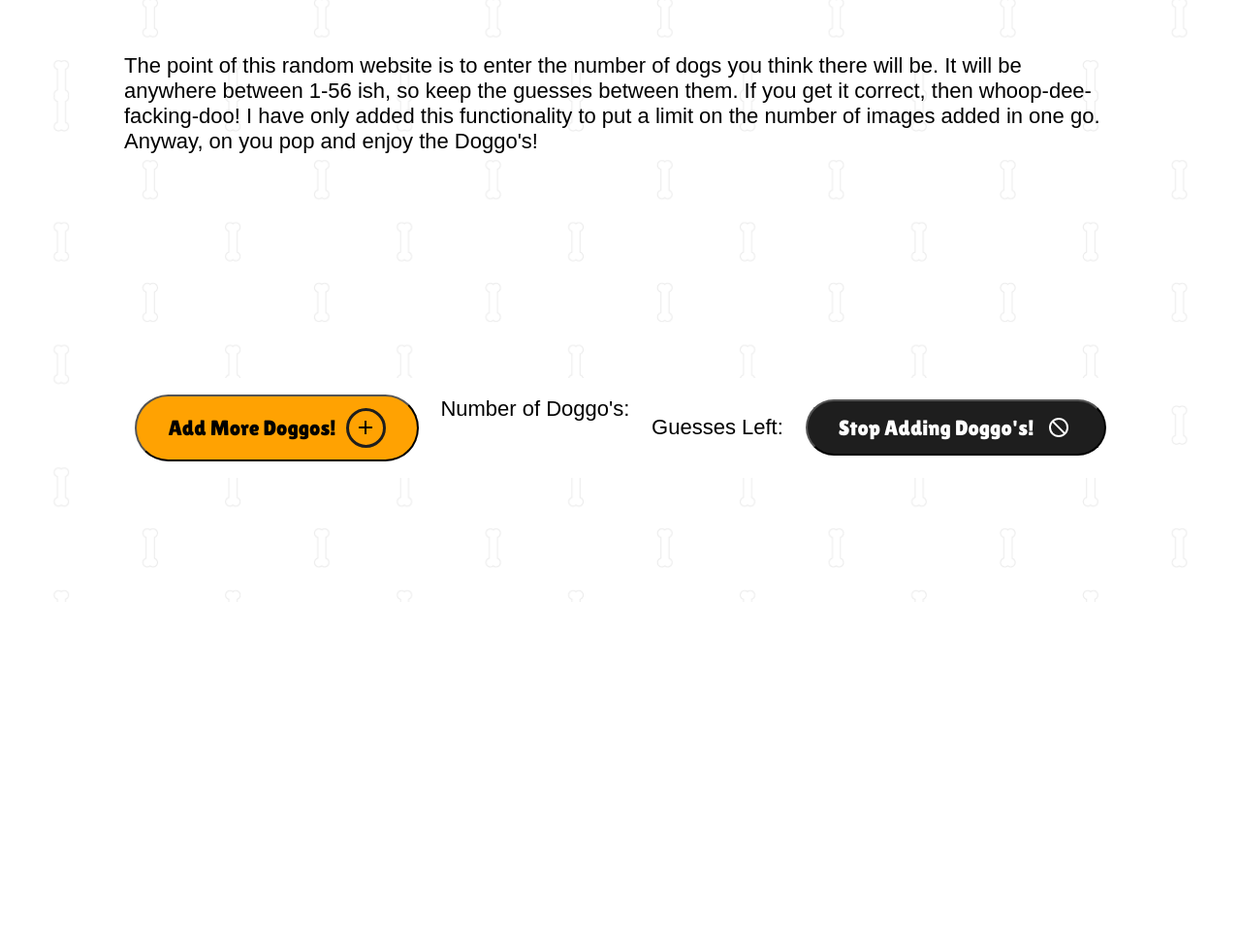
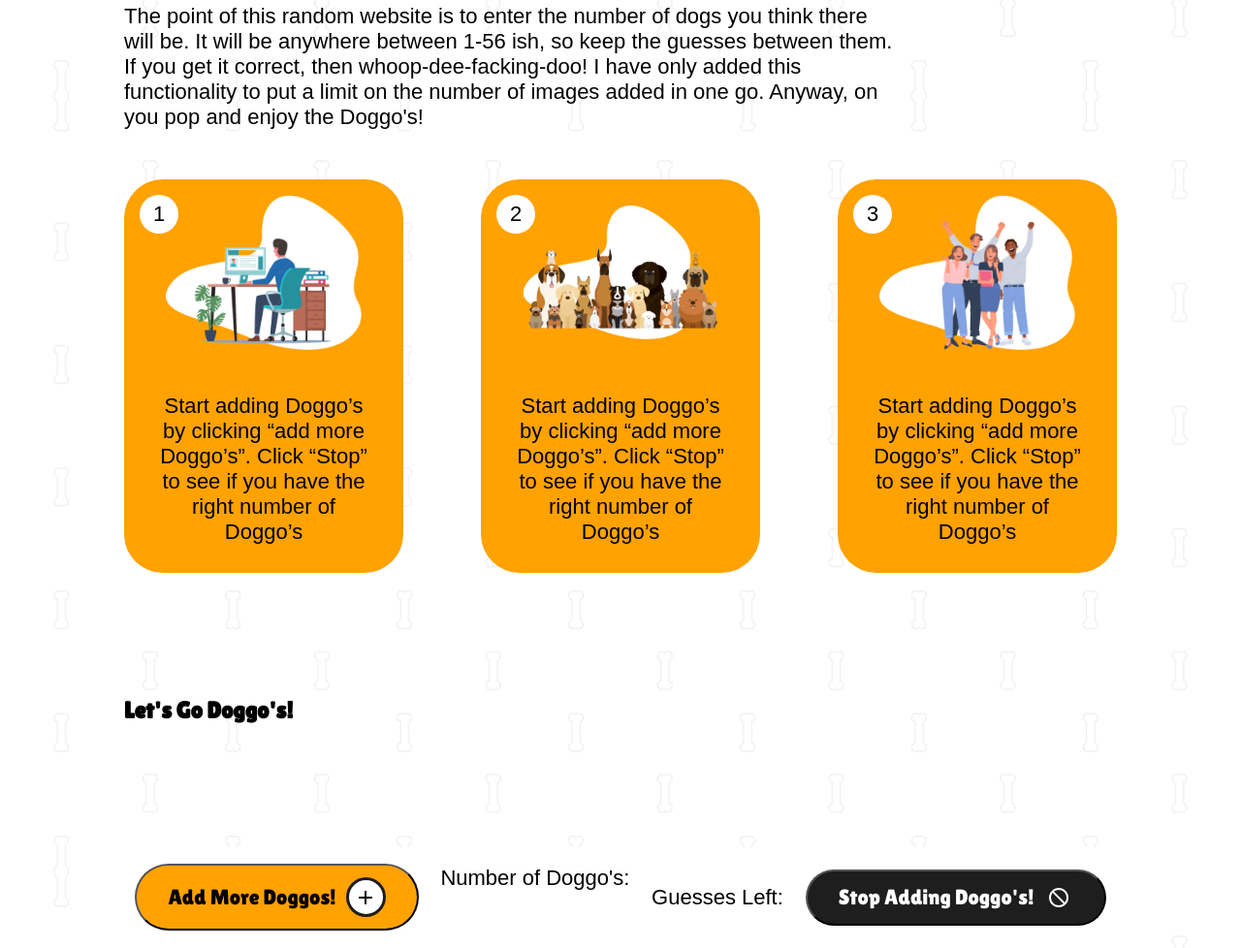
Before and after one commit to nickfeltham33/Frontend-Projects, a plain HTML site: page DoggoGenerator/index.html in a window 1280 px wide. Shown: the part 701-1679 px from the top of the page at 97% size. Before the commit the page ends 1322 px from the top, so only its background shows below. Drawn offline with Linux system fonts and the light colour scheme; no server answers; a web font is replaced by a local one.

Commit message:
add how to play info graphic. changed image paths

```diff
--- a/DoggoGenerator/index.html
+++ b/DoggoGenerator/index.html
@@ -4,14 +4,14 @@
     <meta charset="UTF-8">
     <meta name="viewport" content="width=device-width, initial-scale=1.0">
     <link rel="stylesheet" href="style.css">
-    <title>A Whole Lot of Doggos!</title>
+    <title>Too Many Doggos!</title>
 </head>
 <body>
     <main>
         <!-- Nav -->
         <nav>
             <div class="logo">
-                <img class="logo-img" src="./logo/doggo_logo.svg" alt="logo - a line drawing of a dog">
+                <img class="logo-img" src="./images/logo/doggo_logo.svg" alt="logo - a line drawing of a dog">
                 <p class="logo-text">Too Many Doggo's</p>
             </div>
             <div class="menu-btn">
@@ -27,14 +27,14 @@
                     <h1 class="title">How many doggo's is too many dogoo's? Let's find out!</h1>
                     <p class="subtitle">There’s millions of random Doggos available at the click of a button. “But why?” I hear you ask! Well we say why the %#!$ not! But, essentially this is just to test out some API functionality in a slightly more exciting way. Anyway click the button to get some Doggos... Now!!</p>
                     <button class="shadow">
-                        <a href="#gallery">Give Me Doggos!</a>
+                        <a href="#gallery-nav">Show Me The Doggos!</a>
                     </button>
                 </div>
             </div>
 
             <div class="right-wrap">
                 <div class="main-image-wrap">
-                    <img class="main-img" src="./logo/doggoLanding.png" alt="a dog wearing sunglassess">
+                    <img class="main-img" src="./images/images/doggoLanding.png" alt="a dog wearing sunglassess">
                 </div>
             </div>
         </section>
@@ -43,17 +43,47 @@
             <div class="intro-wrap">
                 <h2>How It Works</h2>
                 <p class="text">The point of this random website is to enter the number of dogs you think there will be. It will be anywhere between 1-56 ish, so keep the guesses between them. If you get it correct, then whoop-dee-facking-doo! I have only added this functionality to put a limit on the number of images added in one go. Anyway, on you pop and enjoy the Doggo's!</p>
+                <div class="info-graphic">
+                    <div class="step-wrap">
+                        <div class="step-number-wrap">
+                            <p class="step-number">1</p>
+                        </div>
+                        <div class="step-img-wrap">
+                            <img class="step-img" src="./images/steps/withbg/step-1.png" alt="step image">
+                        </div>
+                        <p class="info-text">Start adding Doggo’s by clicking “add more Doggo’s”. Click “Stop” to see if you have the right number of Doggo’s</p>
+                    </div>
+                    <div class="step-wrap">
+                        <div class="step-number-wrap">
+                            <p class="step-number">2</p>
+                        </div>
+                        <div class="step-img-wrap">
+                            <img class="step-img" src="./images/steps/withbg/step-2.png" alt="step image">
+                        </div>
+                        <p class="info-text">Start adding Doggo’s by clicking “add more Doggo’s”. Click “Stop” to see if you have the right number of Doggo’s</p>
+                    </div>
+                    <div class="step-wrap">
+                        <div class="step-number-wrap">
+                            <p class="step-number">3</p>
+                        </div>
+                        <div class="step-img-wrap">
+                            <img class="step-img" src="./images/steps/withbg/step-3.png" alt="step image">
+                        </div>
+                        <p class="info-text">Start adding Doggo’s by clicking “add more Doggo’s”. Click “Stop” to see if you have the right number of Doggo’s</p>
+                    </div>
+                </div>
             </div>
         </section>
 
 
         <!-- Gallery -->
         <section id="gallery">
+            <h2>Let's Go Doggo's!</h2>
             <div id="grid-wrap"></div>
-            <div class="gallery-nav">
+        </section>
+        <div class="gallery-nav" id="gallery-nav">
             <button class="add-btn" id="dog-btn" class="shadow">Add More Doggos!
-                    <div class="plus-icon-wrap">
-                        </div>
+                <div class="plus-icon-wrap"></div>
             </button>
             <div class="count-wrap">
                 <p>Number of Doggo's:</p>
@@ -69,8 +99,6 @@
                     </div>
             </button>
         </div>
-        </section>
-
         <div id="progress-message"></div>
     </main>
     <script src="script.js"></script>
--- a/DoggoGenerator/script.js
+++ b/DoggoGenerator/script.js
@@ -5,12 +5,15 @@ let currentDoggos = 0;
 let ranNum = randomNum();
 let clicksLeft = 3;
 
+const gallery = document.getElementById("gallery");
 
 const doggos = document.getElementById("grid-wrap");
 document.getElementById("dog-btn").addEventListener("click", addNewDoggo);
 
 const endBtn = document.getElementById("stop-btn");
 endBtn.addEventListener("click", stopClick);
+
+const progressMessage = document.getElementById("progress-message");
 
 function addNewDoggo() {
   const promise = fetch(DOG_URL);
@@ -68,6 +71,12 @@ function count () {
     currentDoggos = doggoCount.length;
     countDiv.innerText = currentDoggos;
     clicksDiv.innerText = clicksLeft;
+    if (currentDoggos > 3) {
+      window.scrollTo(0, document.body.scrollHeight);
+    }
+    if (currentDoggos > ranNum) {
+      loser();
+    }
 }
 
 function randomNum () {
@@ -86,25 +95,25 @@ function stopClick () {
     if(clicksLeft < 0) {
       loser();
     }
-    if (finalNum > ranNum) {
-      loser();
-    }
     if (finalNum === ranNum) {
       winner();
     }
     else if (finalNum > ranNum - 5) {
-      console.log("under 5");
+      alert("within 5");
     }
     else if (finalNum > ranNum - 10 && finalNum < ranNum -5) {
-      console.log("under 10");
+      alert("within 10");
     }
     else {
-      console.log("Your way off!");
+      alert("You're way off!");
     }
 }
 
 function loser () {
-  alert("You're a loser. All Dogs hate you!")
+  alert("All Dogs hate you! Try again loser!")
+  setTimeout(function() {
+    location.reload();
+  },500)
 }
 
 function winner () {
--- a/DoggoGenerator/style.css
+++ b/DoggoGenerator/style.css
@@ -33,6 +33,11 @@ p{
     font-size: clamp(16px, 2.5vw, 22px);
     font-family: 'Monomaniac One', sans-serif;
     margin: 10% 0;
+}
+
+p.text {
+    margin: 5% 0;
+    max-width: 50rem;
 }
 
 a {
@@ -84,7 +89,7 @@ nav {
 
 main {
     min-height: 500px;
-    background-image: url("./logo/doggo_bg.png");
+    background-image: url("./images/images/doggo_bg.png");
     background-position: center;
     background-size: cover;
     background-attachment: fixed;
@@ -151,13 +156,14 @@ button:hover {
 .plus-icon-wrap {
     padding: 5px;
     border: 3px solid var(--black);
+    background-color: var(--white);
     border-radius: 25px;
     width: 25px;
     height: 25px;
     display: flex;
     justify-content: center;
     align-items: center;
-    background-image: url("./logo/addicon.svg");
+    background-image: url("./images/icons/addicon.svg");
     background-position: center;
     background-repeat: no-repeat;
     margin-left: 10px;
@@ -170,23 +176,80 @@ button:hover {
     display: flex;
     justify-content: center;
     align-items: center;
-    background-image: url("./logo/stopicon.svg");
+    background-image: url("./images/icons/stopicon.svg");
     background-position: center;
     background-repeat: no-repeat;
     margin-left: 10px;
+}
+
+/* Info Graphic */
+
+.info-graphic {
+    width: 100%;
+    margin: 0 auto;
+    display: grid;
+    grid-template-columns: 1fr 1fr 1fr;
+    grid-gap: 5rem;
+}
+.step-wrap {
+    background-color: var(--primary);
+    border-radius: 40px;
+    display: flex;
+    flex-direction: column;
+    align-items: center;
+    justify-content: space-around;
+    position: relative;
+}
+
+.step-number-wrap {
+    height: 2.5rem;
+    width: 2.5rem;
+    background-color: var(--white);
+    display: flex;
+    justify-content: center;
+    align-items: center;
+    position: absolute;
+    top: 1rem;
+    left: 1rem;
+    border-radius: 1.25rem;
+}
+
+.step-number {
+
+}
+.step-img-wrap {
+    /* background-image: url("./images/steps/step-blob.png");
+    background-size: contain;
+    background-repeat: no-repeat;
+    background-position: center; */
+    width: 70%;
+    height: 15vw;
+    display: flex;
+    justify-content: center;
+    align-items: center;
+}
+
+.step-img{
+    width: auto;
+    min-height: 10vw;
+    max-width: 100%;
+}
+
+.info-text {
+    text-align: center;
+    margin: 10%;
 }
 
 
 /* Gallery */
 
 .gallery-nav {
-    position: relative;
-    width: 100%;
+    width: 80%;
     margin: 0 auto;
     display: flex;
     align-items: center;
     justify-content: space-around;
-    position: sticky;
+    position: static;
     bottom: 0;
     left: 0;
     z-index: 10;
```
Also changed, not shown: DoggoGenerator/images/icons/addicon.svg (renamed from DoggoGenerator/logo/addicon.svg), DoggoGenerator/images/icons/stopicon.svg (renamed from DoggoGenerator/logo/stopicon.svg), DoggoGenerator/images/images/doggoLanding.png (renamed from DoggoGenerator/logo/doggoLanding.png), DoggoGenerator/images/images/doggo_bg.png (renamed from DoggoGenerator/logo/doggo_bg.png), DoggoGenerator/images/logo/doggo_logo.png (renamed from DoggoGenerator/logo/doggo_logo.png), DoggoGenerator/images/logo/doggo_logo.svg (renamed from DoggoGenerator/logo/doggo_logo.svg), DoggoGenerator/images/steps/step-1.png (added), DoggoGenerator/images/steps/step-2.png (added), DoggoGenerator/images/steps/step-3.png (added), DoggoGenerator/images/steps/step-blob.png (added), DoggoGenerator/images/steps/withbg/step-1.png (added), DoggoGenerator/images/steps/withbg/step-2.png (added), DoggoGenerator/images/steps/withbg/step-3.png (added). Lines whose indentation alone changed are shown as unchanged.
